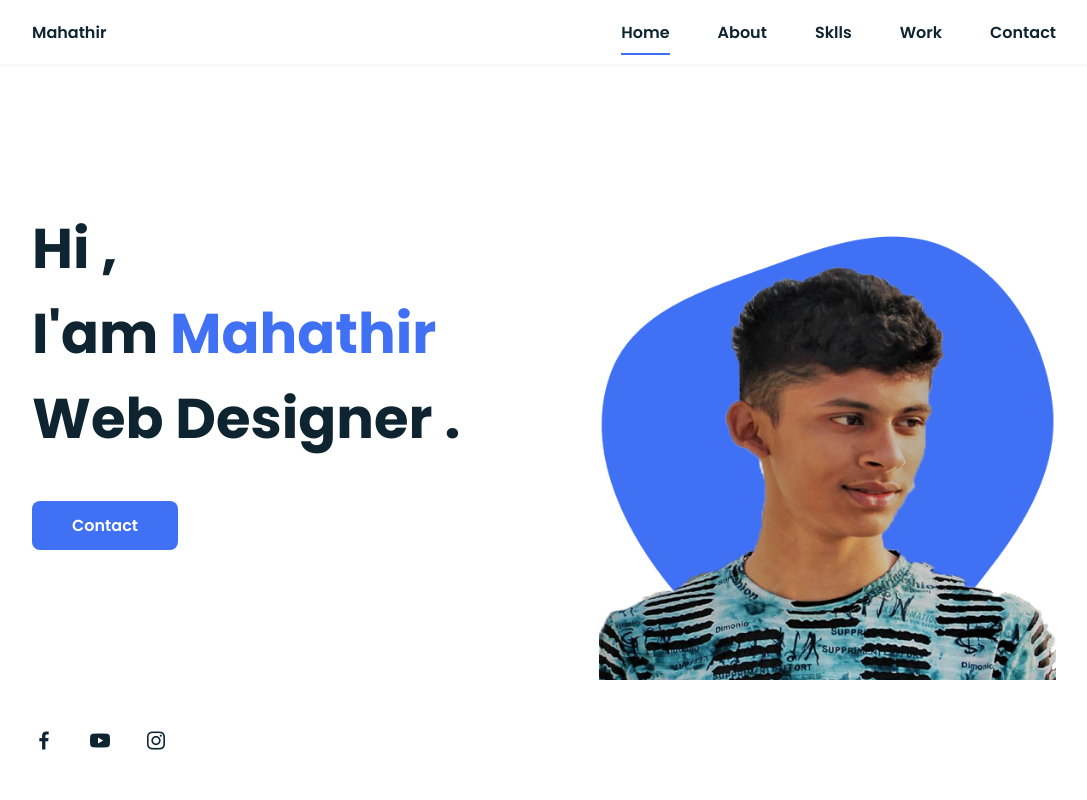
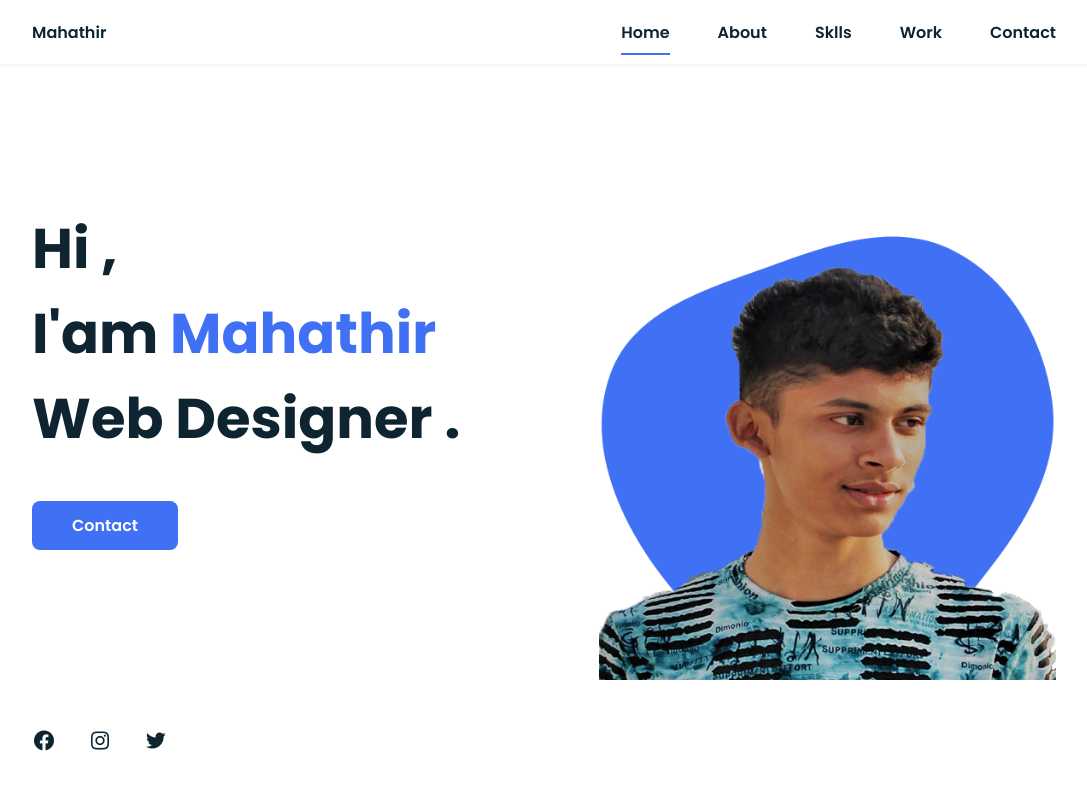
Before and after one commit to mahathi200/MAHATHIR, a plain HTML site: page index.html in a window 1280 px wide. Shown: the top 800 px of the page, without its empty margins (96-1183 px from the left). Drawn offline with nearby package versions, Linux system fonts and the light colour scheme.

Commit message:
Update index.html

```diff
--- a/index.html
+++ b/index.html
@@ -53,9 +53,9 @@
 </div>
 
     <div class="home_social">
-        <a href="#" class="home_social-icon"><i class='bx bxl-facebook'></i></a>
-        <a href="#" class="home_social-icon"><i class='bx bxl-youtube'></i></a>
+        <a href="#" class="home_social-icon"><i class='bx bxl-facebook-circle'></i></a>
         <a href="#" class="home_social-icon"><i class='bx bxl-instagram'></i></a>
+        <a href="#" class="home_social-icon"><i class='bx bxl-twitter'></i></a>
     </div>
 
 <div class="home_img">
```
